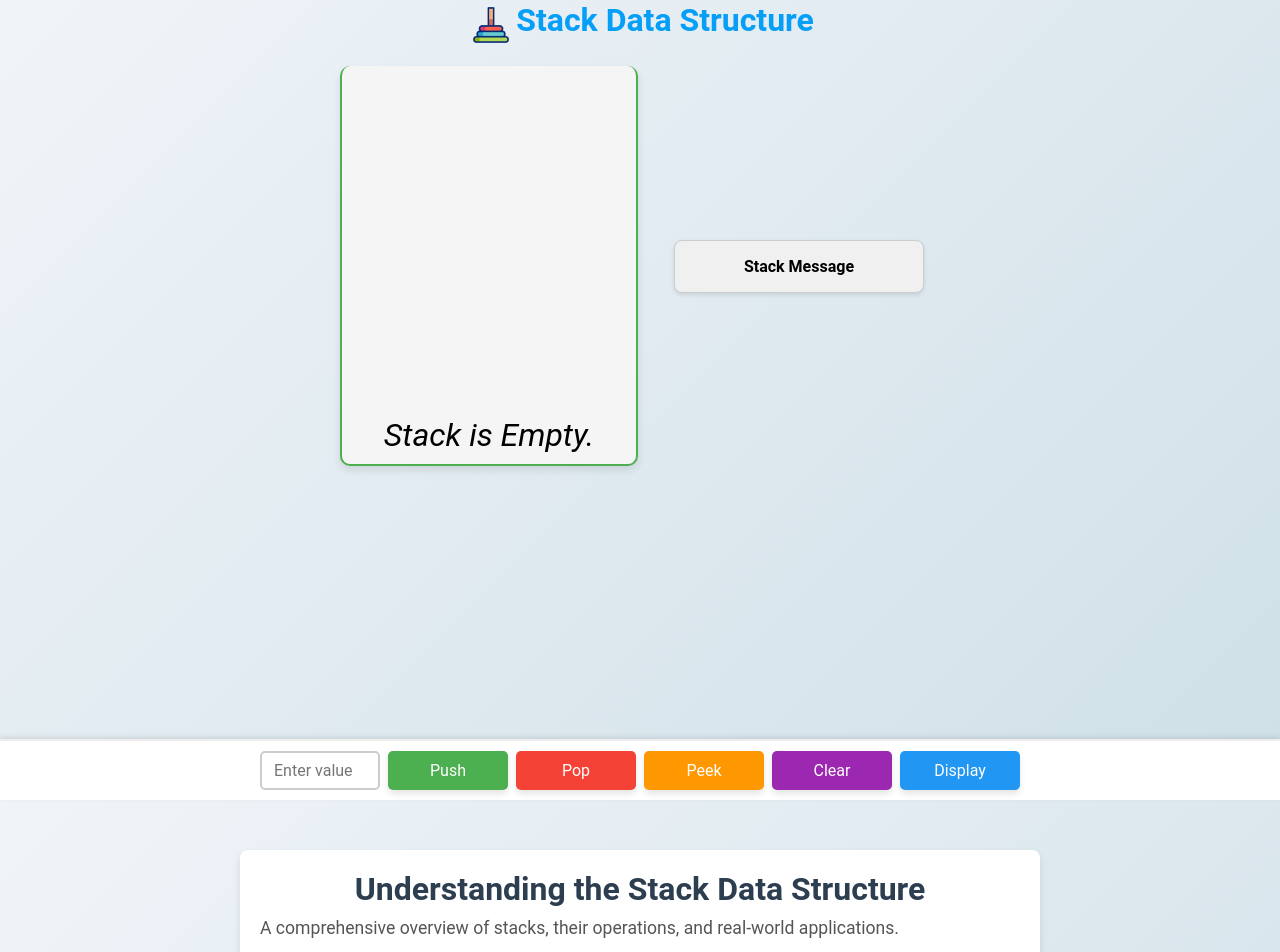
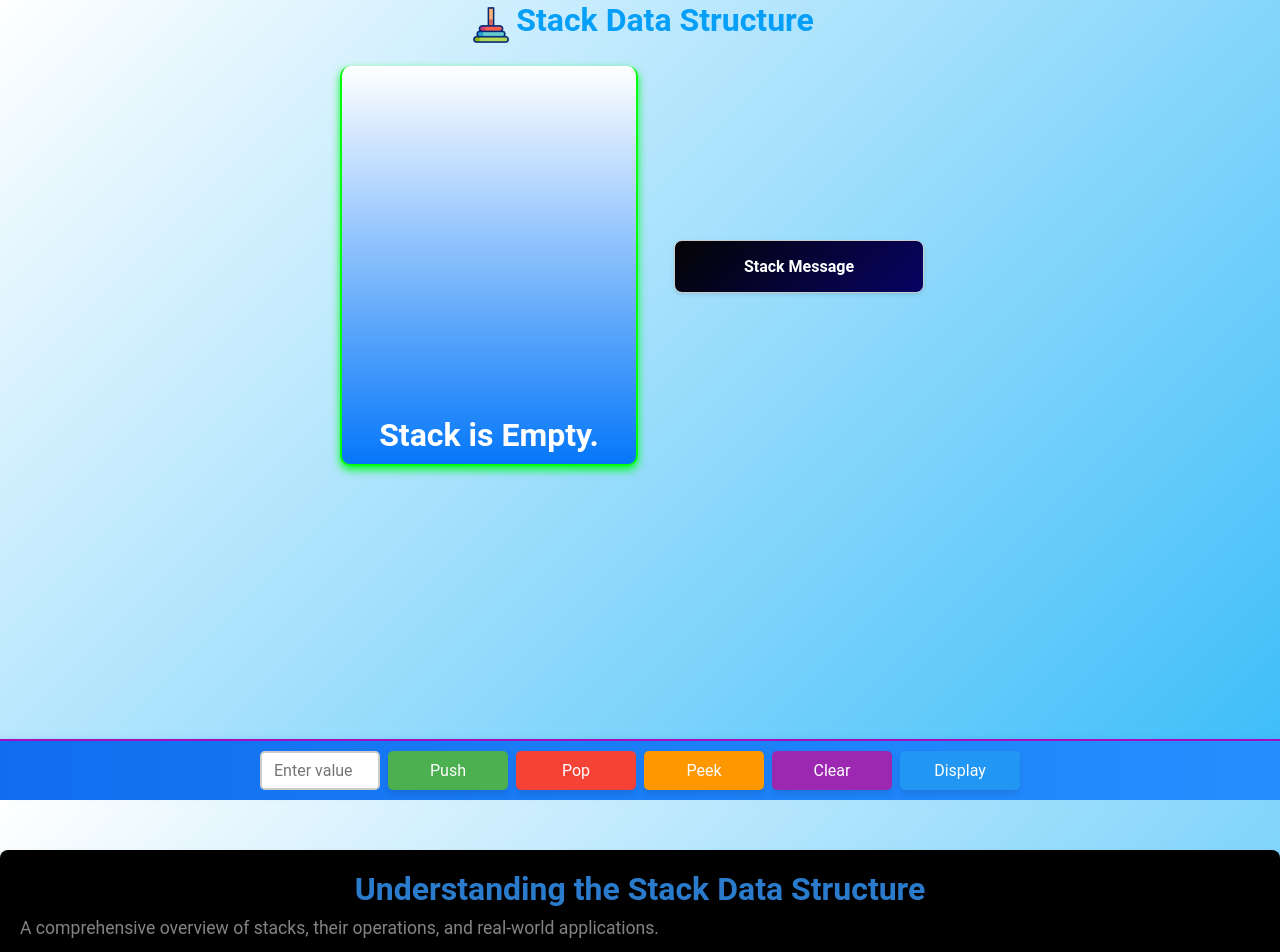
Before and after one commit to arundada9000/Stack, a plain HTML site: page index.html in a window 1280 px wide. Shown: the top 952 px of the page. Drawn offline with nearby package versions, Linux system fonts and the light colour scheme.

Commit message:
changeed coloring of backgrounds of everything

```diff
--- a/language.css
+++ b/language.css
@@ -1,6 +1,5 @@
 /* Code container */
 .language-code-container {
-  max-width: 800px;
   margin-top: 1.5rem !important;
   padding: 20px;
   background-color: #282c34;
--- a/styles.css
+++ b/styles.css
@@ -9,7 +9,7 @@ li {
   text-align: justify;
 }
 body {
-  background: linear-gradient(135deg, #f0f4f8, #cfe0e8);
+  background: linear-gradient(135deg, #ffffff, #39bcf9);
   color: #000000;
   height: 100vh;
 }
@@ -56,21 +56,22 @@ header h1 {
   min-height: 50vh;
   max-height: 75vh;
   overflow-y: auto;
-  border: 2px solid #4caf50;
+  border: 2px solid #05fc0d;
   border-top: none;
   border-radius: 10px;
-  background-color: #f5f5f5;
+  background: linear-gradient(360deg, #0577f9, #ffffff);
   padding: 10px;
   overflow-y: auto;
-  box-shadow: 0 4px 8px rgba(0, 0, 0, 0.1);
+  box-shadow: 0 4px 8px rgb(1, 255, 39);
   transition: height 0.3s ease;
   scrollbar-width: thin;
   scrollbar-color: #2644bc #f0f4f8;
 }
 .empty {
   font-size: 2rem;
-  font-style: italic;
   display: none;
+  color: white;
+  font-weight: bold;
 }
 .stack-container:not(:has(*:not(.empty))) .empty {
   display: block;
@@ -91,12 +92,13 @@ header h1 {
 }
 
 .stack-container::-webkit-scrollbar-thumb:hover {
-  background-color: #075df1;
+  background-color: #3e66ab;
 }
 
 .stack {
+  cursor: pointer;
   width: 80%;
-  background: #4979c2;
+  background: linear-gradient(360deg, #608da5, #0577f9);
   color: white;
   padding: 10px;
   margin: 5px 0;
@@ -120,8 +122,8 @@ header h1 {
 .message {
   font-size: 1rem;
   color: #000000;
-  /* background-color: #f0f0f0; */
-  background-color: #f0f0f0;
+  background: linear-gradient(135deg, #040404, #070364);
+  color: #fff;
   border: 1px solid #ccc;
   border-radius: 8px;
   padding: 1rem;
@@ -133,19 +135,19 @@ header h1 {
   font-weight: bold;
 }
 .push-message {
-  color: #308733;
+  color: #11e518;
 }
 .pop-message {
-  color: #f44336;
+  color: #ee1f10;
 }
 .peek-message {
-  color: #ff9800;
+  color: #ff9a02;
 }
 .display-message {
   color: #2196f3;
 }
 .clear-message {
-  color: #9c27b0;
+  color: #c312e3;
 }
 .empty-message {
   color: #ff0000;
@@ -156,13 +158,13 @@ header h1 {
   bottom: 0;
   width: 100%;
   padding: 10px;
-  background-color: #fff;
-  border-top: 2px solid #eee;
+  background: linear-gradient(90deg, #116dee, #258fff);
+  border-top: 2px solid #a50ebc;
   display: flex;
   justify-content: center;
   flex-wrap: wrap;
   gap: 8px;
-  box-shadow: 0 -2px 5px rgba(0, 0, 0, 0.1);
+  box-shadow: 0 -2px 5px rgba(0, 121, 251, 0.1);
 }
 
 .input {
@@ -231,10 +233,11 @@ input[type="number"] {
 }
 
 .info-container {
-  max-width: 800px;
+  /* max-width: 800px; */
   margin: 0 auto;
   padding: 20px;
-  background: #fff;
+  background: linear-gradient(135deg, #000000, #000000);
+  color: #fff;
   box-shadow: 0px 4px 8px rgba(0, 0, 0, 0.1);
   border-radius: 8px;
 }
@@ -245,12 +248,12 @@ input[type="number"] {
 }
 
 .info-container header h1 {
-  color: #2c3e50;
+  color: #2a7bcb;
 }
 
 .info-container header p {
   font-size: 1.1em;
-  color: #555;
+  color: #878282;
 }
 
 .info-container section {
```
